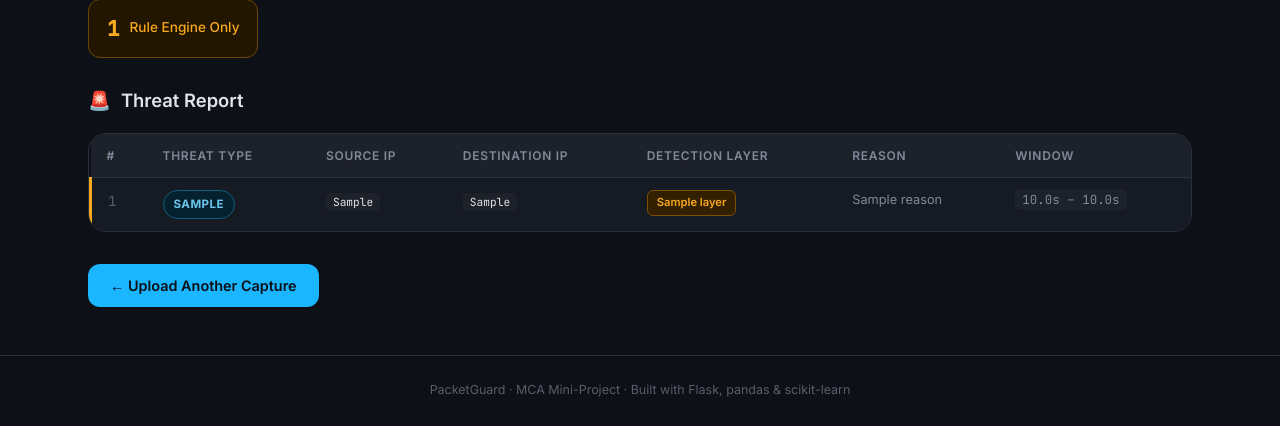
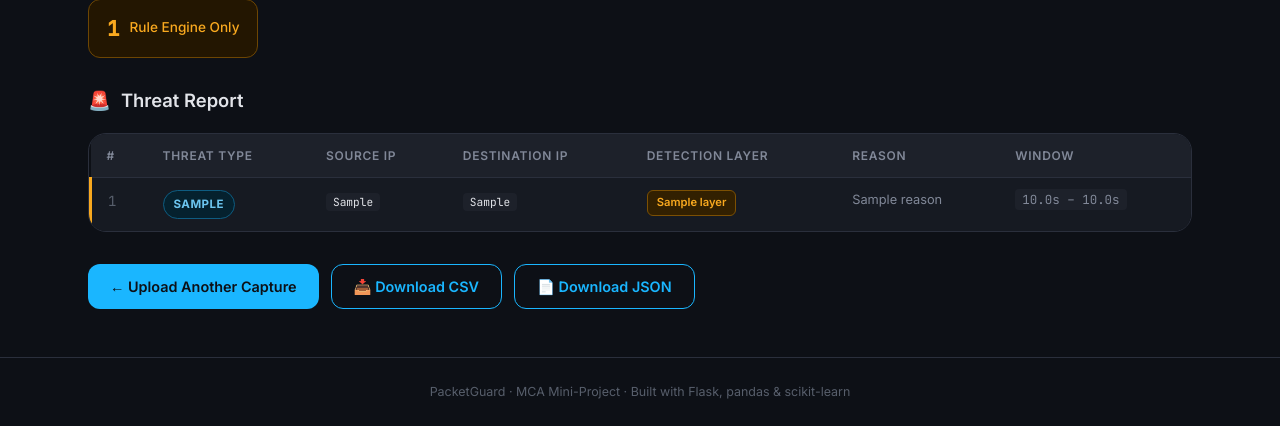
Before and after one commit to va6un/packetGuard, a Flask app: template templates/results.html in a window 1280 px wide. Shown: the part 437-863 px from the top of the page. Before the commit the page ends 834 px from the top, so only its background shows below. Run offline with Flask 3, Linux system fonts and the light colour scheme; the template is opened without the code that fills it: most values are stand-ins (such as "Sample title", 1, 10 or a date in 2020).

Commit message:
Add CSV and JSON report export feature from dashboard

```diff
--- a/app.py
+++ b/app.py
@@ -189,6 +189,70 @@ def results(session_id: int):
     )
 
 
+@app.route("/results/<int:session_id>/export")
+def export_results(session_id: int):
+    """Export the threat report as a downloadable CSV or JSON file."""
+    import csv
+    import io
+    from flask import jsonify, make_response
+
+    session_row = db.get_session(session_id)
+    if session_row is None:
+        flash(f"Session {session_id} not found.", "error")
+        return redirect(url_for("index"))
+
+    result_rows = db.get_results(session_id)
+    export_format = request.args.get("format", "csv").lower()
+
+    if export_format == "json":
+        data = {
+            "session_id": session_row.id,
+            "filename": session_row.filename,
+            "uploaded_at": session_row.uploaded_at.isoformat() if session_row.uploaded_at else None,
+            "packet_count": session_row.packet_count,
+            "dropped_row_count": session_row.dropped_row_count,
+            "threats_found": len(result_rows),
+            "results": [
+                {
+                    "threat_type": r.threat_type,
+                    "src_ip": r.src_ip,
+                    "dst_ip": r.dst_ip,
+                    "reason": r.reason,
+                    "layer": r.layer,
+                    "window_start": r.window_start,
+                    "window_end": r.window_end,
+                }
+                for r in result_rows
+            ],
+        }
+        response = jsonify(data)
+        response.headers["Content-Disposition"] = f"attachment; filename=packetguard_report_{session_id}.json"
+        return response
+    else:
+        # Default: CSV
+        output = io.StringIO()
+        writer = csv.writer(output)
+        writer.writerow([
+            "Threat Type", "Source IP", "Destination IP", "Layer", "Reason",
+            "Window Start (s)", "Window End (s)"
+        ])
+        for r in result_rows:
+            writer.writerow([
+                r.threat_type,
+                r.src_ip or "—",
+                r.dst_ip or "—",
+                r.layer,
+                r.reason,
+                f"{r.window_start:.1f}" if r.window_start is not None else "—",
+                f"{r.window_end:.1f}" if r.window_end is not None else "—",
+            ])
+        response = make_response(output.getvalue())
+        response.headers["Content-Disposition"] = f"attachment; filename=packetguard_report_{session_id}.csv"
+        response.headers["Content-Type"] = "text/csv"
+        return response
+
+
+
 # ---------------------------------------------------------------------------
 # Startup
 # ---------------------------------------------------------------------------
--- a/templates/results.html
+++ b/templates/results.html
@@ -182,10 +182,18 @@
   </main>
 
   <!-- ── Actions ────────────────────────────────────────────────── -->
-  <div class="container actions-row">
+  <div class="container actions-row" style="display: flex; gap: 12px; flex-wrap: wrap;">
     <a href="{{ url_for('index') }}" class="btn btn--primary">
       ← Upload Another Capture
     </a>
+    {% if results %}
+    <a href="{{ url_for('export_results', session_id=session.id, format='csv') }}" class="btn btn--outline">
+      📥 Download CSV
+    </a>
+    <a href="{{ url_for('export_results', session_id=session.id, format='json') }}" class="btn btn--outline">
+      📄 Download JSON
+    </a>
+    {% endif %}
   </div>
 
   <!-- ── Footer ─────────────────────────────────────────────────── -->
```
